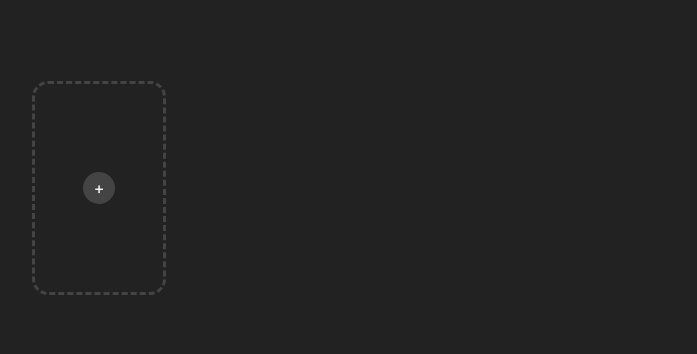
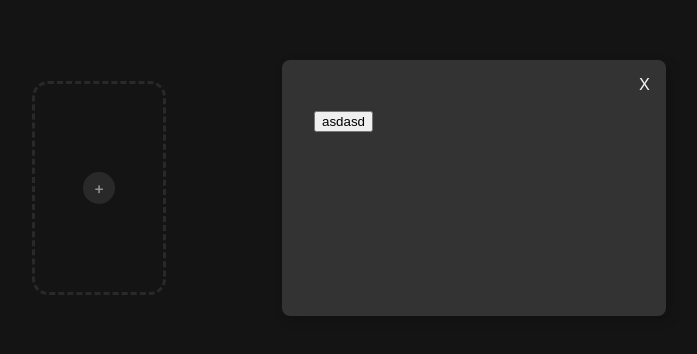
Before and after one commit to Nils-Schaefer/Dart_Project, a React (Vite) app: page / in a window 1280 px wide. Shown: the part 212-566 px from the top of the page, without its empty margins (166-863 px from the left). Built offline with nearby package versions, Linux system fonts and the light colour scheme.

Commit message:
Adduser Modal

```diff
--- a/src/App.tsx
+++ b/src/App.tsx
@@ -1,13 +1,15 @@
 import { useState } from 'react';
 import styles from './app.module.css';
-import { Addusers } from './components/addusers';
-import { Usercard } from './components/usercard';
-import { v4 as uuid } from 'uuid';
+import { Addusers } from './components/Adduser/addusers';
+import { Usercard } from './components/Usercard/usercard';
 import { Modal } from './components/modal';
-type User = { name: string; score: number; id: string };
+import { AddUserCardModal } from './components/Usercard/Addusercard/addusercardmodal';
+import { User } from './types';
 
 function App() {
   const [users, setUsers] = useState<User[]>([]);
+  const [addUserCardModalOpen, setAddUserCardModalOpen] =
+    useState(true);
 
   function addUser(user: User) {
     setUsers((prev) => [...prev, user]);
@@ -15,10 +17,11 @@ function App() {
 
   return (
     <div className={styles.appwraper}>
-      <Modal open={false} setOpen={() => null}>
-        asdasd
-      </Modal>
-
+      <AddUserCardModal
+        open={addUserCardModalOpen}
+        setOpen={setAddUserCardModalOpen}
+        addUser={addUser}
+      ></AddUserCardModal>
       <div className={styles.app}>
         {users.map((user) => (
           <Usercard
@@ -27,11 +30,7 @@ function App() {
             score={user.score}
           ></Usercard>
         ))}
-        <Addusers
-          onClick={() =>
-            addUser({ name: 'Nils', score: 301, id: uuid() })
-          }
-        />
+        <Addusers onClick={() => setAddUserCardModalOpen(true)} />
       </div>
     </div>
   );
--- /dev/null
+++ b/src/components/Usercard/Addusercard/addusercardmodal.tsx
@@ -0,0 +1,22 @@
+import { User } from '../../../types';
+import { Basemodalprops, Modal } from '../../modal';
+import styles from './addusercardmodal.module.css';
+import { v4 as uuid } from 'uuid';
+
+export function AddUserCardModal(
+  props: Basemodalprops & { addUser: (user: User) => void }
+) {
+  return (
+    <Modal open={props.open} setOpen={props.setOpen}>
+      <button
+        onClick={() => {
+          props.addUser({ name: 'Nils', score: 301, id: uuid() });
+          props.setOpen(false);
+        }}
+      >
+        asdasd
+      </button>
+    </Modal>
+    //
+  );
+}
--- a/src/components/modal.tsx
+++ b/src/components/modal.tsx
@@ -1,10 +1,14 @@
 import { ReactNode } from 'react';
 import styles from './modal.module.css';
-export function Modal(props: {
+
+export type Basemodalprops = {
   open: boolean;
   setOpen: (value: boolean) => void;
-  children: ReactNode;
-}) {
+};
+
+export function Modal(
+  props: Basemodalprops & { children: ReactNode }
+) {
   if (!props.open) {
     return null;
   }
@@ -12,7 +16,12 @@ export function Modal(props: {
   return (
     <div className={styles.dark}>
       <div className={styles.modal}>
-        <div className={styles.close}>X</div>
+        <div
+          className={styles.close}
+          onClick={() => props.setOpen(false)}
+        >
+          X
+        </div>
         <div className={styles.content}>{props.children}</div>
       </div>
     </div>
--- /dev/null
+++ b/src/types.ts
@@ -0,0 +1 @@
+export type User = { name: string; score: number; id: string };
```
Also changed, not shown: src/components/Adduser/addusers.module.css (renamed from src/components/addusers.module.css), src/components/Adduser/addusers.tsx (renamed from src/components/addusers.tsx), src/components/Usercard/Addusercard/addusercardmodal.module.css (added), src/components/Usercard/usercard.module.css (renamed from src/components/usercard.module.css), src/components/Usercard/usercard.tsx (renamed from src/components/usercard.tsx).
